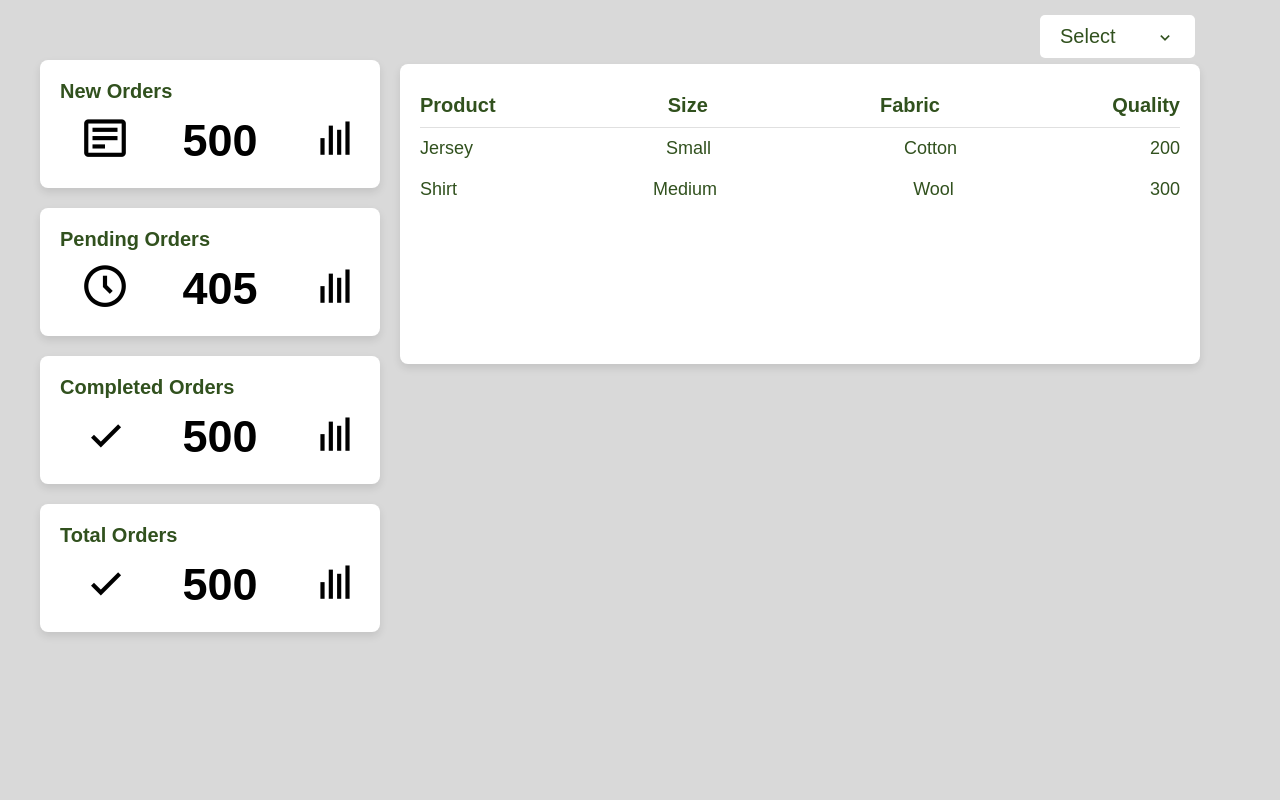
After one commit to 2ez4ame/onlineApparel, a PHP site: page /admin-manage.php in a window 1280 px wide. The commit adds this page. Run offline with PHP 8.4, Linux system fonts and the light colour scheme.

Commit message:
november6

```diff
--- /dev/null
+++ b/admin-manage.php
@@ -0,0 +1,256 @@
+<link rel="shortcut icon" href="icons/logo.png" type="image/x-icon">
+<link href='https://unpkg.com/boxicons@2.1.4/css/boxicons.min.css' rel='stylesheet'>
+<script src="https://cdn.jsdelivr.net/npm/chart.js"></script>
+<style>
+  body {
+    margin: 0;
+    padding: 0;
+    font-family: 'Poppins', sans-serif;
+    background-color: #D9D9D9;
+  }
+  .dashboard-container {
+    display: flex;
+    flex-direction: row;
+    gap: 30px;
+    padding: 20px;
+  }
+
+  .small-box-container {
+    display: flex;
+    flex-direction: column;
+    padding: 0;
+    box-sizing: border-box;
+    width: 300px;
+    gap: 20px;
+    margin: 40px 0 0 20px;
+  }
+  .large-box-container {
+    grid-column: 2;
+    width: 800px;
+    height: 300px;
+    position: relative;
+    display: flex;
+    flex-direction: row;
+    margin: -588px 0 0  400px;
+  }
+
+  .dashboard-box {
+    background-color: #ffffff;
+    padding: 20px;
+    border-radius: 8px;
+    box-shadow: 0 4px 8px rgba(0, 0, 0, 0.1);
+    display: flex;
+    flex-direction: column;
+    align-items: center;
+    width: 100%;
+  }
+  .small-box-title {
+    align-self: flex-start;
+    font-size: 20px;
+    font-weight: bold;
+    margin-bottom: 10px;
+    color:#31511E;
+  }
+
+  .stat-number{
+    font-size: 45px;
+    font-weight: bold;
+    margin-right: 40px;
+    margin-left: 40px; /* Added margin to the left */
+  }
+  .dropdown {
+    position: relative;
+    display: inline-block;
+  }
+
+  .dropdown-button {
+    background-color: white;
+    color: black;
+    padding: 10px 20px;
+    font-size: 20px;
+    color: #31511E;
+    border: none;
+    cursor: pointer;
+    border-radius: 5px;
+    display: flex;
+    align-items: center;
+    justify-content: space-between;
+    width: 155px;
+    margin: -5px 0 0 670px;
+  }
+
+  .dropdown-button i {
+    font-size: 20px;
+    margin-left: 5px;
+  }
+
+  .dropdown-content {
+    display: none;
+    position: absolute;
+    background-color: white;
+    min-width: 50px;
+    box-shadow: 0 8px 16px rgba(0, 0, 0, 0.2);
+    z-index: 1;
+    border-radius: 5px;
+    margin: 0 0 0 670px;
+  }
+
+  .dropdown-content a {
+    color: #31511E;
+    padding: 12px 16px;
+    text-decoration: none;
+    display: block;
+  }
+
+  .dropdown-content a:hover {
+    background-color: #f1f1f1;
+  }
+
+  .large-box-header {
+    display: flex;
+    justify-content: space-between;
+    width: 100%;
+    font-size: 20px;
+    font-weight: bold;
+    padding: 10px 0;
+    border-bottom: 1px solid #e0e0e0;
+    color: #31511E;
+  }
+
+  .large-box-content {
+    display: flex;
+    justify-content: space-between;
+    width: 100%;
+    font-size: 18px;
+    padding: 10px 0;
+    color: #31511E;
+  }
+</style>
+
+<div class="dashboard-container">
+  <div class="small-box-container">
+    <div class="dashboard-box small-box" style="display: flex; flex-direction: column; align-items: center;">
+      <div class="small-box-title">
+        New Orders
+      </div>
+      <div class="icon-number-wrapper" style="display: flex; align-items: center; justify-content: space-between; width: 100%;">
+        <div class="icon" style="padding-left: 20px; padding-bottom:5px;">
+          <i class='bx bx-detail' style="font-size:50px; "></i>
+        </div>
+        <div class="stat-number" style="text-align: center; flex-grow: 1; margin-left: 40px;">
+          500
+        </div>
+        <div class="icons" style="padding-left: -10px; padding-bottom:5px;">
+          <i class='bx bx-bar-chart' style="font-size:50px;"></i>
+        </div>
+      </div>
+    </div>
+
+    <div class="dashboard-box small-box" style="display: flex; flex-direction: column; align-items: center;">
+      <div class="small-box-title">
+        Pending Orders
+      </div>
+      <div class="icon-number-wrapper" style="display: flex; align-items: center; justify-content: space-between; width: 100%;">
+        <div class="icon" style="padding-left: 20px; padding-bottom:5px; ">
+          <i class='bx bx-time-five' style="font-size:50px;"></i>
+        </div>
+        <div class="stat-number" style="text-align: center; flex-grow: 1; margin-left: 40px;">
+          405
+        </div>
+        <div class="icons" style="padding-left: -10px; padding-bottom:5px;">
+          <i class='bx bx-bar-chart' style="font-size:50px;"></i>
+        </div>
+      </div>
+    </div>
+
+    <div class="dashboard-box small-box" style="display: flex; flex-direction: column; align-items: center;">
+      <div class="small-box-title">
+        Completed Orders
+      </div>
+      <div class="icon-number-wrapper" style="display: flex; align-items: center; justify-content: space-between; width: 100%;">
+        <div class="icon" style="padding-left: 20px; padding-bottom:5px; ">
+          <i class='bx bx-check' style="font-size:50px;"></i>
+        </div>
+        <div class="stat-number" style="text-align: center; flex-grow: 1; margin-left: 40px;">
+          500
+        </div>
+        <div class="icons" style="padding-left: -10px; padding-bottom:5px;">
+          <i class='bx bx-bar-chart' style="font-size:50px;"></i>
+        </div>
+      </div>
+    </div>
+
+    <div class="dashboard-box small-box" style="display: flex; flex-direction: column; align-items: center;">
+      <div class="small-box-title">
+        Total Orders
+      </div>
+      <div class="icon-number-wrapper" style="display: flex; align-items: center; justify-content: space-between; width: 100%;">
+        <div class="icon" style="padding-left: 20px; padding-bottom:5px; ">
+          <i class='bx bx-check' style="font-size:50px;"></i>
+        </div>
+        <div class="stat-number" style="text-align: center; flex-grow: 1; margin-left: 40px;">
+          500
+        </div>
+        <div class="icons" style="padding-left: -10px; padding-bottom:5px;">
+          <i class='bx bx-bar-chart' style="font-size:50px;"></i>
+        </div>
+      </div>
+    </div>
+  </div>
+
+  <div class="dropdown">
+    <button class="dropdown-button" onclick="toggleDropdown()">
+      Select
+      <i class='bx bx-chevron-down'></i>
+    </button>
+    <div class="dropdown-content" id="dropdownContent">
+      <a href="#">New Orders</a>
+      <a href="#">Pending Orders</a>
+      <a href="#">Complete Orders</a>
+      <a href="#">Total Orders</a>
+    </div>
+  </div>
+</div>
+<div class="large-box-container">
+  <div class="dashboard-box large-box">
+    <div class="large-box-header">
+      <span>Product</span>
+      <span>Size</span>
+      <span>Fabric</span>
+      <span>Quality</span>
+    </div>
+    <div class="large-box-content">
+      <span>Jersey</span>
+      <span>Small</span>
+      <span>Cotton</span>
+      <span>200</span>
+    </div>
+    <div class="large-box-content">
+      <span>Shirt</span>
+      <span>Medium</span>
+      <span>Wool</span>
+      <span>300</span>
+    </div>
+    <!-- Add more content here if needed -->
+  </div>
+</div>
+
+<script>
+  function toggleDropdown() {
+    const dropdownContent = document.getElementById('dropdownContent');
+    dropdownContent.style.display = dropdownContent.style.display === 'block' ? 'none' : 'block';
+  }
+
+  // Close the dropdown if clicked outside
+  window.onclick = function(event) {
+    if (!event.target.matches('.dropdown-button') && !event.target.closest('.dropdown')) {
+      const dropdowns = document.getElementsByClassName('dropdown-content');
+      for (let i = 0; i < dropdowns.length; i++) {
+        const openDropdown = dropdowns[i];
+        if (openDropdown.style.display === 'block') {
+          openDropdown.style.display = 'none';
+        }
+      }
+    }
+  }
+</script>
--- a/includes/sidebar-admin.php
+++ b/includes/sidebar-admin.php
@@ -106,7 +106,7 @@
       <i class='bx bx-palette'></i>
       <span>Create Design</span>
     </button>
-    <button class="sidebar-button">
+    <button onclick="loadContent('admin-manage.php')" class="sidebar-button">
       <i class='bx bx-box'></i>
       <span>Orders</span>
     </button>
@@ -125,6 +125,7 @@
       xhr.onreadystatechange = function() {
         if (xhr.readyState === 4 && xhr.status === 200) {
           document.getElementById('content').innerHTML = xhr.responseText;
+          reinitializeScripts();
         }
       };
       xhr.send();
```
Also changed, not shown: admin-page.php (+80 -6 lines), admin-reports.php (+38 -0 lines).
